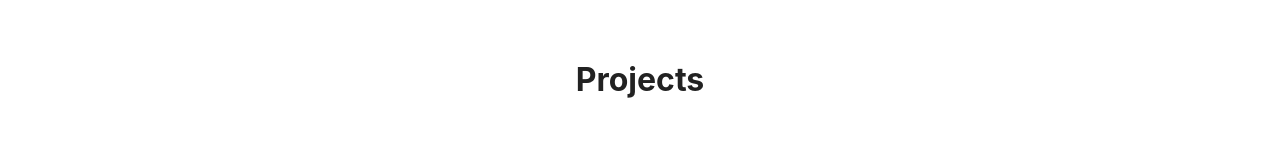
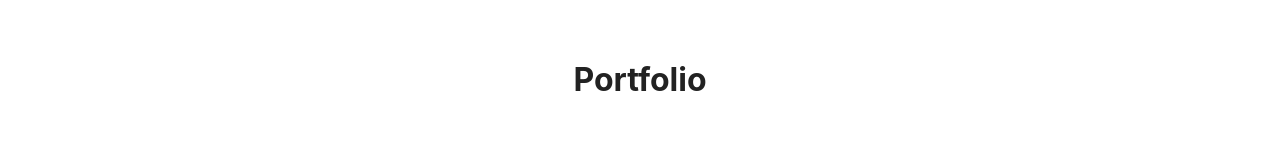
Before and after one commit to vuorinem/mikko.vuorinen.info, a Next.js app: page /portfolio in a window 1280 px wide. Shown: the part 153-302 px from the top of the page. Built offline with nearby package versions, Linux system fonts and the light colour scheme; a web font is replaced by a local one.

Commit message:
Make portfolio page header consistent

```diff
--- a/app/portfolio/page.tsx
+++ b/app/portfolio/page.tsx
@@ -46,7 +46,7 @@ export default function Portfolio() {
 
     return (
         <>
-            <h1>Projects</h1>
+            <h1>Portfolio</h1>
 
             <h2>Ongoing personal projects</h2>
             <p>
```
